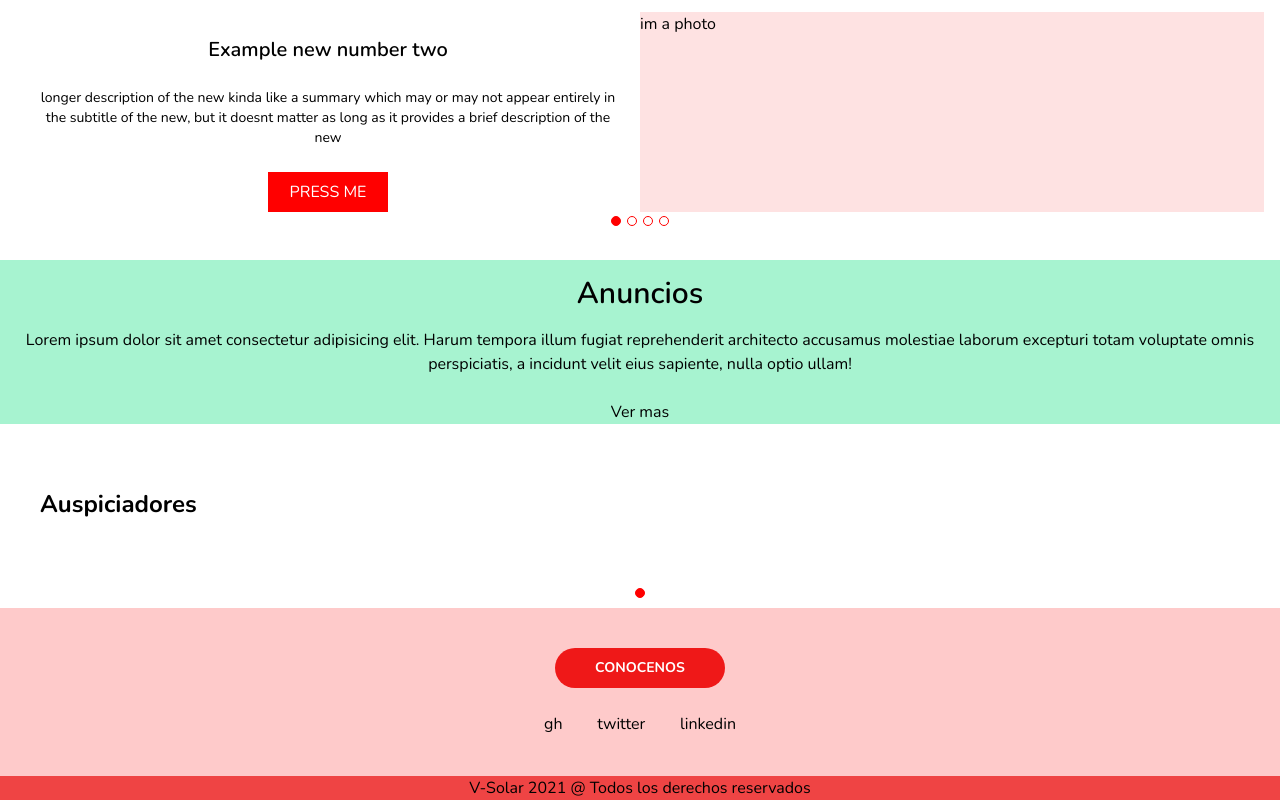
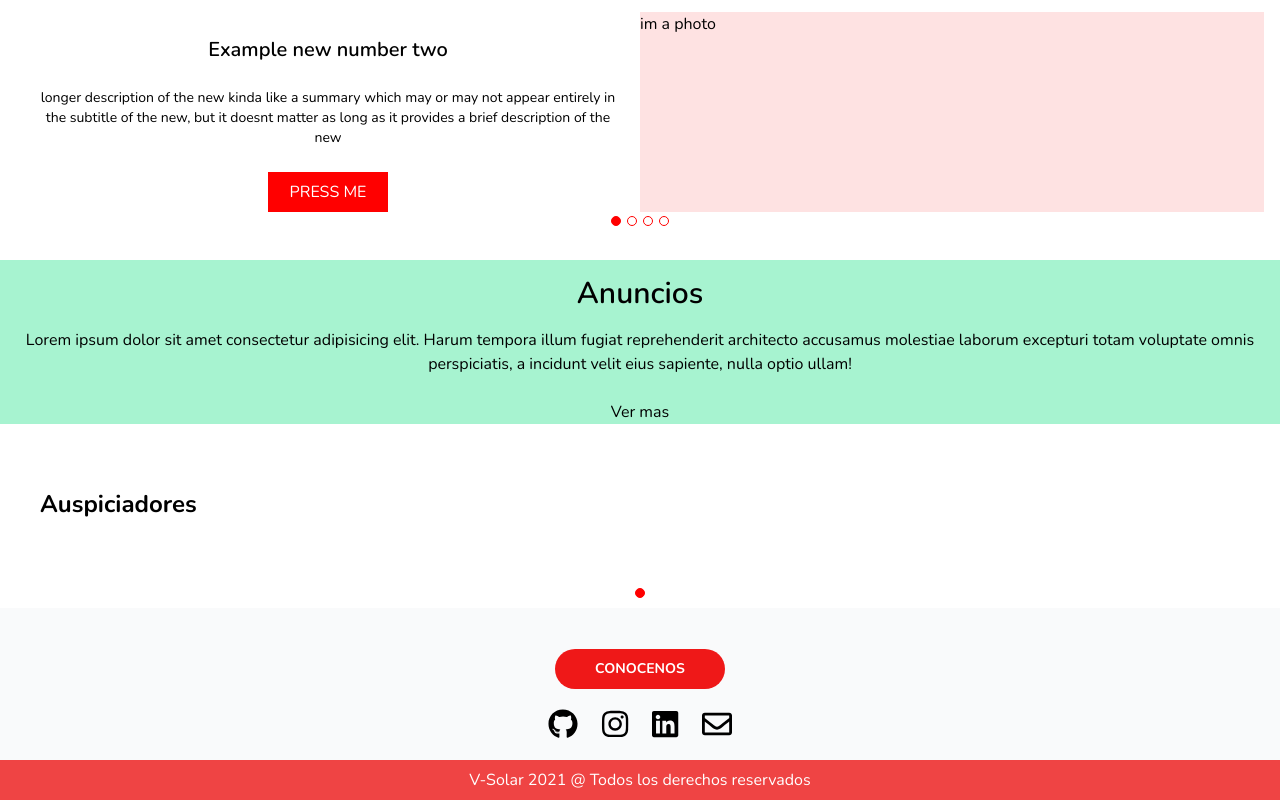
Before and after one commit to V-Solar-UC/frontend, a Vue app: page / in a window 1280 px wide. Shown: the part 1140-1940 px from the top of the page. Built offline with nearby package versions, Linux system fonts and the light colour scheme.

Commit message:
feat(footer): add rrss icons and year function

```diff
--- a/src/components/Footer.vue
+++ b/src/components/Footer.vue
@@ -1,14 +1,23 @@
 <template>
-  <div class="flex flex-col bg-red-200 w-full h-48 text-center">
-    <div class="text-center w-full flex-grow flex flex-col items-center justify-center">
-      <div class="btn-red-round">conocenos</div>
-      <div class="flex flex-row justify-between w-48 mt-6">
-        <div>gh</div>
-        <div>twitter</div>
-        <div>linkedin</div>
+  <div class="flex flex-col bg-gray-50 w-full h-48 text-center">
+    <div class="text-center w-full h-full flex flex-col items-center justify-center space-y-5 pt-6">
+      <button class="btn-red-round">conocenos</button>
+      <div class="flex flex-row justify-between space-x-6 mt-6">
+        <a href="https://github.com/V-Solar-UC">
+          <font-awesome-icon :icon="['fab', 'github']" class="icon" />
+        </a>
+        <a href="https://instagram.com/vsolar_uc">
+          <font-awesome-icon :icon="['fab', 'instagram']" class="icon" />
+        </a>
+        <a href="https://www.linkedin.com/company/v-solar-uc">
+          <font-awesome-icon :icon="['fab', 'linkedin']" class="icon" />
+        </a>
+        <a href="mailto:v-solar@ing.puc.cl">
+          <font-awesome-icon :icon="['far', 'envelope']" class="icon" />
+        </a>
       </div>
     </div>
-    <div class="text-center w-full bg-red-500">
+    <div class="text-center w-full bg-red-500 text-base py-2 text-white">
       V-Solar {{ year }} @ Todos los derechos reservados
     </div>
   </div>
@@ -19,8 +28,14 @@ export default {
   name: 'Footer',
   components: {},
   setup() {
-    const year = 2021; // TODO: get current year
+    const year = new Date().getFullYear();
     return { year };
   },
 };
 </script>
+
+<style>
+.icon {
+  @apply text-3xl;
+}
+</style>
--- a/src/main.js
+++ b/src/main.js
@@ -1,6 +1,8 @@
 // eslint-disable-next-line no-unused-vars
 import { library } from '@fortawesome/fontawesome-svg-core';
 import { FontAwesomeIcon } from '@fortawesome/vue-fontawesome';
+import { faGithub, faTwitter, faInstagram, faLinkedin } from '@fortawesome/free-brands-svg-icons';
+import { faEnvelope } from '@fortawesome/free-regular-svg-icons';
 
 import { createApp } from 'vue';
 import App from './App.vue';
@@ -8,7 +10,7 @@ import router from './router';
 
 import './index.css';
 
-// library.add();
+library.add(faGithub, faTwitter, faEnvelope, faInstagram, faLinkedin);
 const app = createApp(App).use(router);
 
 app.component('FontAwesomeIcon', FontAwesomeIcon);
```
